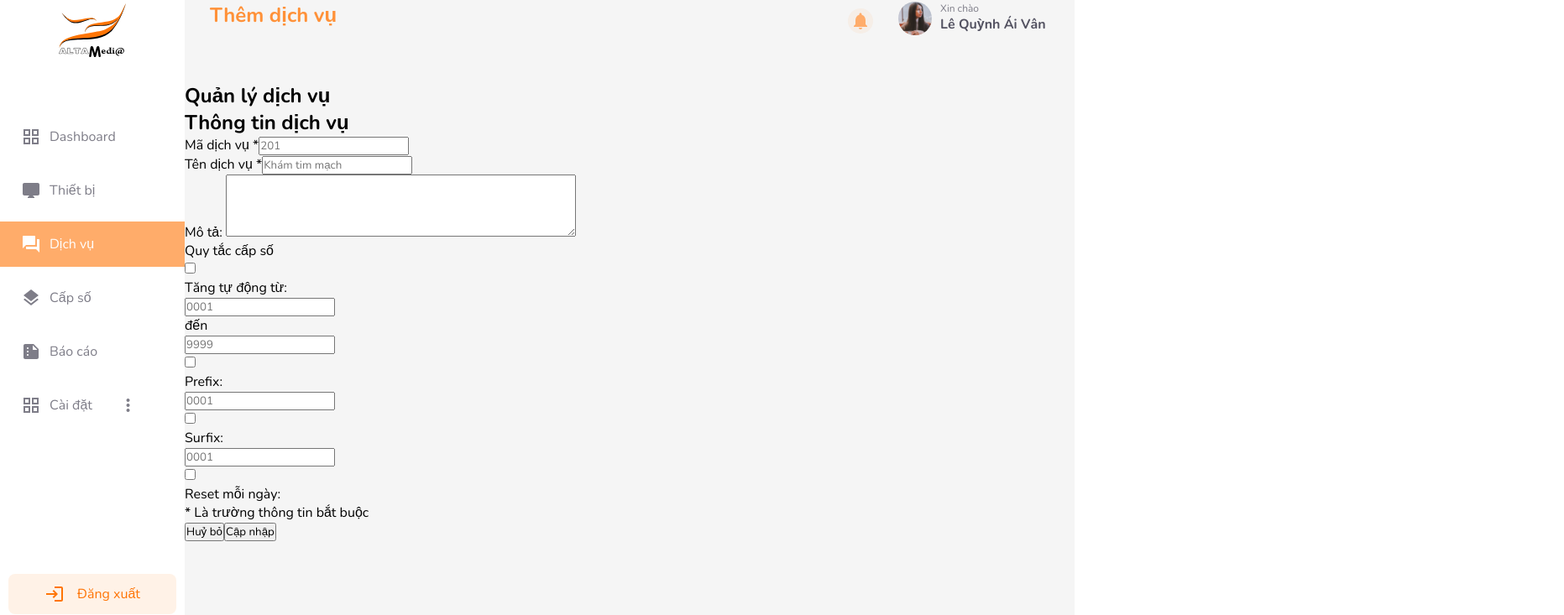
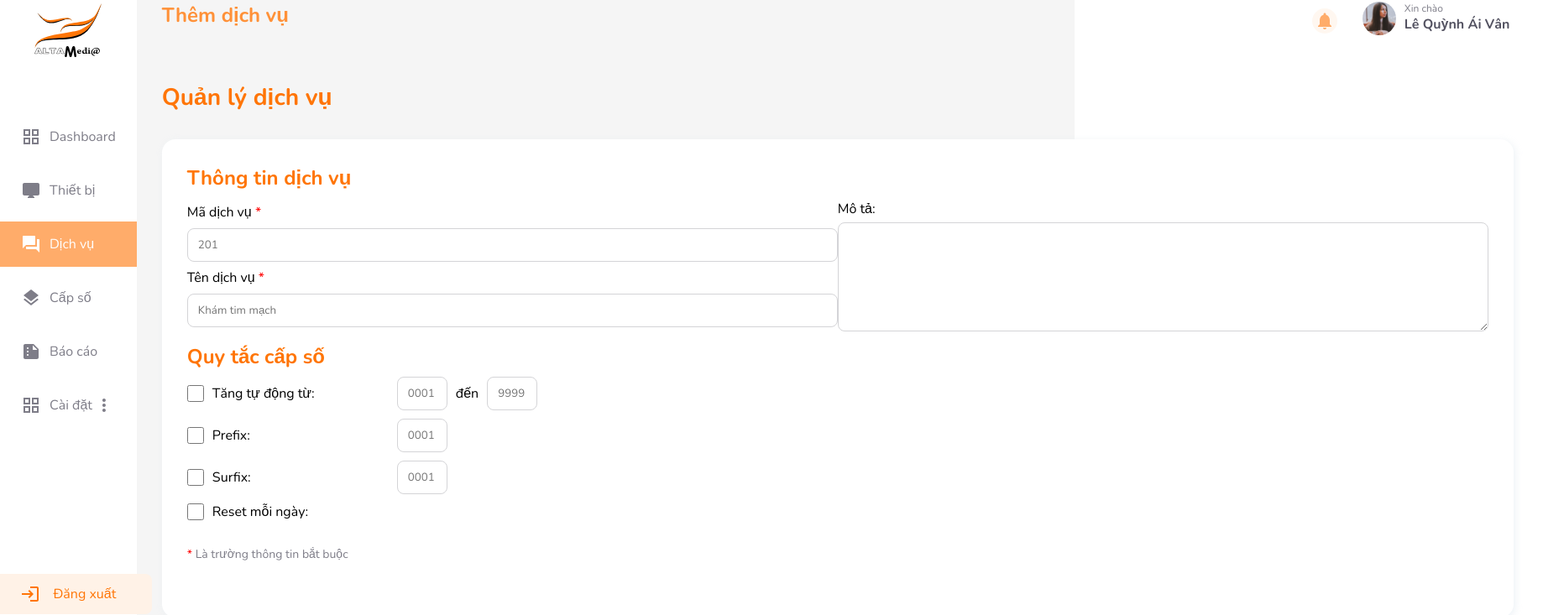
Before and after one commit to sonbill/Queuing-System-Project, a React (Create React App) app: page /services/add-service in a window 1280 px wide. Shown: the part 28-761 px from the top of the page at 84% size, 1863 px wide, since content can reach past the window. Built offline with nearby package versions, Linux system fonts and the light colour scheme.

Commit message:
update add-service page css

```diff
--- a/src/pages/add equipment/addEquipment.css
+++ b/src/pages/add equipment/addEquipment.css
@@ -96,7 +96,7 @@
   border-radius: 8px;
   color: #FF9138;
 }
-.addEquipment__button-addDevice {
+.addEquipment__button-addEquipment {
   background: #FF9138;
   box-shadow: 0px 0px 6px #E7E9F2;
   border-radius: 8px;
--- a/src/pages/add service/AddService.jsx
+++ b/src/pages/add service/AddService.jsx
@@ -11,7 +11,7 @@ function AddService() {
       <div className="service__layout">
         <TopNav name={'Thêm dịch vụ'} />
         <div className="addService__title">
-          <h2>Quản lý dịch vụ</h2>
+          <h3>Quản lý dịch vụ</h3>
         </div>
         <div className="addService__infor">
           <h2 className="addService__infor__title">
@@ -20,52 +20,58 @@ function AddService() {
           <div className="addService__inputWrapper">
             <div className="addService__inputDetail__left">
               <div className="addService__input__item">
-                <label>Mã dịch vụ <span>*</span></label>
-                <input type="text" placeholder="201" />
+                <label htmlFor="serviceID">Mã dịch vụ <span>*</span></label>
+                <input type="text" name="serviceID" id="serviceID" placeholder="201" />
               </div>
               <div className="addService__input__item">
-                <label htmlFor="addService" className="  ">Tên dịch vụ <span>*</span></label>
-                <input type="text" placeholder="Khám tim mạch" />
+                <label htmlFor="serviceName">Tên dịch vụ <span>*</span></label>
+                <input type="text" name="serviceName" id="serviceName" placeholder="Khám tim mạch" />
               </div>
             </div>
             <div className="addService__inputDetail__right">
               <label htmlFor="description">Mô tả: </label>
-              <textarea name="description" rows="4" cols="50">
+              <textarea name="description" id="description" rows="6" >
 
               </textarea>
             </div>
           </div>
           <div className="rulesNumber">
-            <p className="rulesNumber__title">Quy tắc cấp số</p>
+            <h2 className="rulesNumber__title">Quy tắc cấp số</h2>
             <div className="rulesNumber__items">
-              <input type="checkbox" />
-              <p>Tăng tự động từ: </p>
+              <div className="rulesNumber__labelInput">
+                <input type="checkbox" className="rulesNumber__checkbox" />
+                <p>Tăng tự động từ: </p>
+              </div>
               <div className="rulesNumber__input">
                 <input type="text" placeholder="0001" />
-                <p>đến</p>
+                <span>đến</span>
                 <input type="text" placeholder="9999" />
               </div>
             </div>
             <div className="rulesNumber__items">
-              <input type="checkbox" />
-              <p>Prefix: </p>
+              <div className="rulesNumber__labelInput">
+                <input type="checkbox" className="rulesNumber__checkbox" />
+                <p>Prefix: </p>
+              </div>
               <div className="rulesNumber__input">
                 <input type="text" placeholder="0001" />
               </div>
             </div>
             <div className="rulesNumber__items">
-              <input type="checkbox" />
-              <p>Surfix: </p>
+              <div className="rulesNumber__labelInput">
+                <input type="checkbox" className="rulesNumber__checkbox" />
+                <p>Surfix: </p>
+              </div>
               <div className="rulesNumber__input">
                 <input type="text" placeholder="0001" />
               </div>
             </div>
-            <div className="rulesNumber__items">
-              <input type="checkbox" />
+            <div className="rulesNumber__labelInput">
+              <input type="checkbox" className="rulesNumber__checkbox" />
               <p>Reset mỗi ngày: </p>
             </div>
           </div>
-          <p><span>*</span> Là trường thông tin bắt buộc</p>
+          <p className="addService__desc"><span>*</span> Là trường thông tin bắt buộc</p>
         </div>
         <div className="addService__buttons">
           <Link to="/services">
--- a/src/pages/add service/addService.css
+++ b/src/pages/add service/addService.css
@@ -5,3 +5,158 @@
 .addService__layout {
   flex-grow:1;
 }
+.addService__title {
+  padding:0 30px;
+  color:#FF7506;
+  font-weight: bold;
+  font-size: 24px;
+  line-height: 36px;
+  margin-bottom:32px;
+}
+.addService__infor {
+  height: 570px;
+  padding:30px;
+  background-color: #fff;
+  margin:16px 30px;
+  box-shadow: 2px 2px 8px rgba(232, 239, 244, 0.8);
+  border-radius: 16px;
+}
+.addService__infor__title {
+  margin-bottom:10px;
+  color:#FF7506;
+  font-size: 24px;
+}
+.addService__inputWrapper {
+  display: flex;
+  align-items: center;
+  justify-content:space-between;
+  width: 100%;
+}
+/* INPUT DETAIL RIGHT */
+.addService__inputDetail__right {
+  width: 775px;
+}
+.addService__inputDetail__right textarea {
+  height: 100%;
+  width: 100%;
+  padding: 10px 12px;
+  background: #FFFFFF;
+  border: 1.5px solid #D4D4D7;
+  box-sizing: border-box;
+  border-radius: 8px;
+  margin-top: 5px;
+}
+/* INPUT DETAIL LEFT */
+.addService__inputDetail__left {
+  width: 775px;
+  }
+.addService__input__item {
+  display: flex;
+  flex-direction: column;
+  width: 100%;
+  margin-bottom:8px;
+}
+.addService__input__item input {
+  padding: 10px 12px;
+  background: #FFFFFF;
+  border: 1.5px solid #D4D4D7;
+  box-sizing: border-box;
+  border-radius: 8px;
+}
+
+.addService__input__item:focus {
+  border-color: #FF7506
+}
+.addService__input__item label {
+  margin-bottom: 8px;
+}
+.addService__input__item span {
+  color: red;
+}
+/* RULES */
+.rulesNumber {
+  margin-bottom: 30px;
+}
+.rulesNumber__title {
+  color: #FF7506;
+  margin: 8px 0 8px 0;
+  font-size: 24px;
+}
+.rulesNumber__items {
+  display: grid;
+  width: 1000px;
+  grid-template-columns:1fr 1fr 1fr 1fr;
+  margin-bottom: 10px;
+  align-items: center;
+}
+.rulesNumber__input {
+  display: flex;
+  align-items: center;
+}
+.rulesNumber__labelInput {
+  display: flex;
+  align-items: center;
+  font-size:16px;
+}
+.rulesNumber__input span {
+  margin: 0 10px;
+}
+.rulesNumber__checkbox {
+  width: 20px;
+  height: 20px;
+  margin-right: 10px;
+}
+.rulesNumber__input input {
+  padding: 10px 12px;
+  background: #FFFFFF;
+  border: 1.5px solid #D4D4D7;
+  box-sizing: border-box;
+  border-radius: 8px;
+  width: 60px;
+}
+/* DESCRIPTION */
+.addService__desc {
+  color: #7E7D88;
+  font-size: 14px;
+
+}
+.addService__desc span {
+  color: red;
+}
+/* BUTTONS */
+.addService__buttons {
+  display: flex;
+  align-items: center;
+  justify-content:center;
+  padding:30px;
+  margin: 0 auto;
+  width: 500px;
+}
+.addService__button:hover {
+  box-shadow: rgba(50, 50, 93, 0.25) 0px 6px 12px -2px, rgba(0, 0, 0, 0.3) 0px 3px 7px -3px;
+  transition: all 0.2s;
+}
+.addService__button:active {
+  box-shadow: rgba(0, 0, 0, 0.19) 0px 10px 20px, rgba(0, 0, 0, 0.23) 0px 6px 6px;
+}
+.addService__button {
+  width: 147px;
+  height: 48px;
+  margin: 0 auto;
+  cursor: pointer;
+}
+.addService__button-cancel {
+  background: #FFF2E7;
+  border: 1.5px solid #FF9138;
+  box-sizing: border-box;
+  box-shadow: 0px 0px 6px #E7E9F2;
+  border-radius: 8px;
+  color: #FF9138;
+}
+.addService__button-addService {
+  background: #FF9138;
+  box-shadow: 0px 0px 6px #E7E9F2;
+  border-radius: 8px;
+  color:#FFFFFF;
+  border: none;
+}
```
